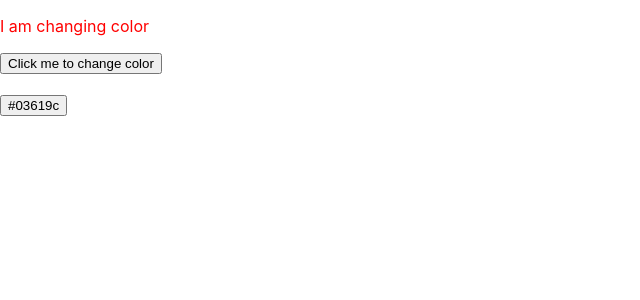
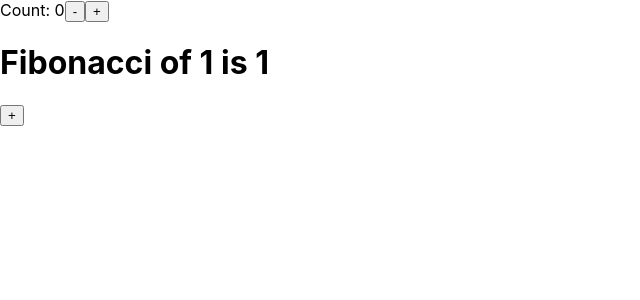
Before and after one commit to EugeneGohh/hooks-in-react, a React (Create React App) app: page / in a window 1280 px wide. Shown: the top 300 px of the page, without its empty margins (0-640 px from the left). Built offline with nearby package versions, Linux system fonts and the light colour scheme; no server answers.

Commit message:
add Memo & Reducer

```diff
--- a/src/App.js
+++ b/src/App.js
@@ -1,12 +1,14 @@
 import "./App.css";
-import State from "./hooks/State";
-import Effect from "./hooks/Effect";
-import Context from "./hooks/Context";
+// import State from "./hooks/State";
+// import Effect from "./hooks/Effect";
+// import Context from "./hooks/Context";
+import Reducer from "./hooks/Reducer";
+import Memo from "./hooks/Memo";
 
 function App() {
   return (
     <>
-      <State />
+      {/* <State />
 
       <br />
 
@@ -15,6 +17,14 @@ function App() {
       <br />
 
       <Context />
+
+      <br /> */}
+
+      <Reducer />
+
+      <br />
+
+      <Memo />
     </>
   );
 }
--- /dev/null
+++ b/src/hooks/Memo.js
@@ -0,0 +1,26 @@
+import React, { useState, useMemo } from "react";
+
+const fibonacci = (n) => {
+  if (n <= 1) {
+    return 1;
+  }
+
+  return fibonacci(n - 1) + fibonacci(n - 2);
+};
+
+function Memo() {
+  const [number, setNumber] = useState(1);
+  // const fib = fibonacci(number)
+  const fib = useMemo(() => fibonacci(number), [number]);
+
+  return (
+    <div>
+      <h1>
+        Fibonacci of {number} is {fib}
+      </h1>
+      <button onClick={() => setNumber(number + 1)}>+</button>
+    </div>
+  );
+}
+
+export default Memo;
--- /dev/null
+++ b/src/hooks/Reducer.js
@@ -0,0 +1,35 @@
+import React, { useReducer } from "react";
+
+const initialState = { count: 0 };
+
+function reducer(state, action) {
+  // This is a reducer
+  switch (
+    action.type // Switch on the action object
+  ) {
+    case "increment": // 1st action
+      return { count: state.count + 1 }; // <-- Always return object!
+    case "decrement": // 2nd action
+      return { count: state.count - 1 };
+    default:
+      throw new Error();
+  }
+}
+
+function Reducer() {
+  const [state, dispatch] = useReducer(reducer, initialState);
+  //         ^      ^
+  //         |      |
+  //   Curr State Dispatch Action
+
+  return (
+    <>
+      Count: {state.count}
+      <button onClick={() => dispatch({ type: "decrement" })}>-</button>
+      {/* Dispatch action here when clicked */}
+      <button onClick={() => dispatch({ type: "increment" })}>+</button>
+    </>
+  );
+}
+
+export default Reducer;
```
